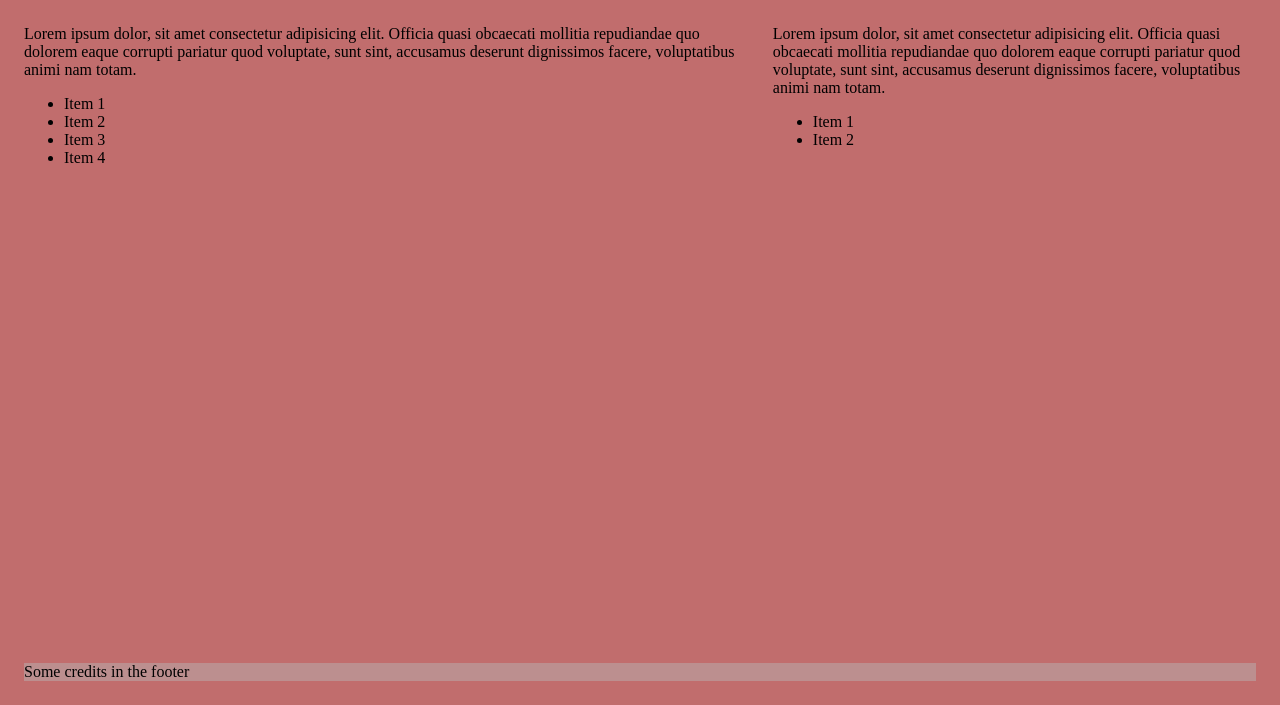
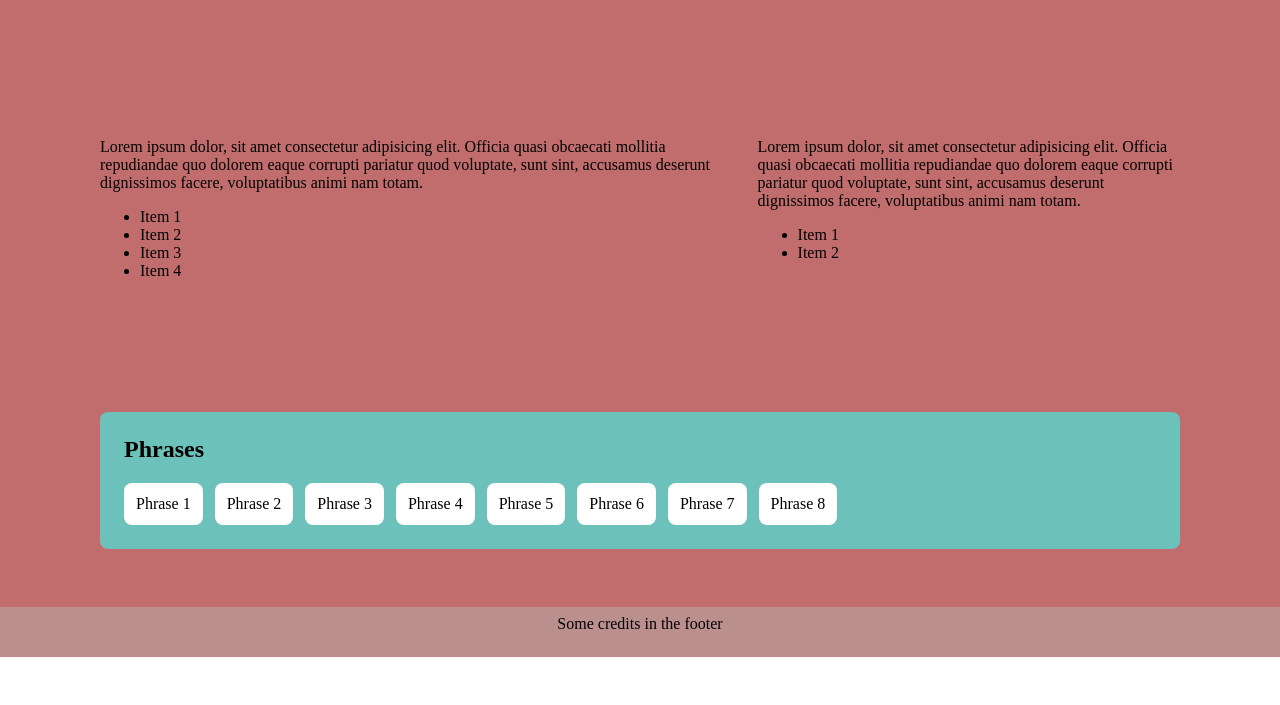
Before and after one commit to kaaboaye/landing-page, a plain HTML site: page post.html in a window 1280 px wide. Shown: the part 143-848 px from the top of the page. After the commit the page ends 800 px from the top, so only its background shows below. Drawn offline with Linux system fonts and the light colour scheme.

Commit message:
Update post.html

```diff
--- a/post.html
+++ b/post.html
@@ -4,13 +4,13 @@
     <title>Test Poster</title>
     <meta charset="utf-8" />
     <style>
+      :root {
+        --printer-padding: 0.25in;
+      }
+
       * {
         -webkit-print-color-adjust: exact;
         color-adjust: exact;
-      }
-
-      body {
-        margin: 0;
       }
 
       @media print {
@@ -20,15 +20,14 @@
         }
       }
 
-      h1 {
-        padding: 24px 12px;
+      body {
+        margin: 0;
+        height: 100vh;
       }
 
       .posterBody {
         background-color: rgb(193, 109, 109);
-        height: 100vh;
-
-        padding: 0.25in;
+        height: 100%;
 
         display: flex;
         flex-direction: column;
@@ -36,6 +35,17 @@
 
       .mainContent {
         flex: 1;
+
+        display: flex;
+        flex-direction: column;
+        gap: 24px;
+        justify-content: space-around;
+
+        padding: var(--printer-padding);
+        padding-bottom: 12px;
+
+        max-width: 1080px;
+        margin: 0 auto;
       }
 
       .article {
@@ -54,8 +64,33 @@
         min-width: 300px;
       }
 
+      .phrasesSection {
+        background-color: rgb(109, 193, 187);
+        padding: 24px;
+        border-radius: 8px;
+      }
+
+      .phrasesSection > h2 {
+        margin-top: 0;
+      }
+
+      .phrasesList {
+        display: flex;
+        flex-wrap: wrap;
+        gap: 12px;
+      }
+
+      .phrasesList > div {
+        background-color: white;
+        padding: 12px;
+        border-radius: 8px;
+      }
+
       .footer {
         background-color: rosybrown;
+        text-align: center;
+        padding-top: 8px;
+        padding-bottom: var(--printer-padding);
       }
     </style>
   </head>
@@ -92,6 +127,21 @@
             </ul>
           </div>
         </div>
+
+        <div class="phrasesSection">
+          <h2>Phrases</h2>
+
+          <div class="phrasesList">
+            <div>Phrase 1</div>
+            <div>Phrase 2</div>
+            <div>Phrase 3</div>
+            <div>Phrase 4</div>
+            <div>Phrase 5</div>
+            <div>Phrase 6</div>
+            <div>Phrase 7</div>
+            <div>Phrase 8</div>
+          </div>
+        </div>
       </div>
 
       <div class="footer">Some credits in the footer</div>
```
